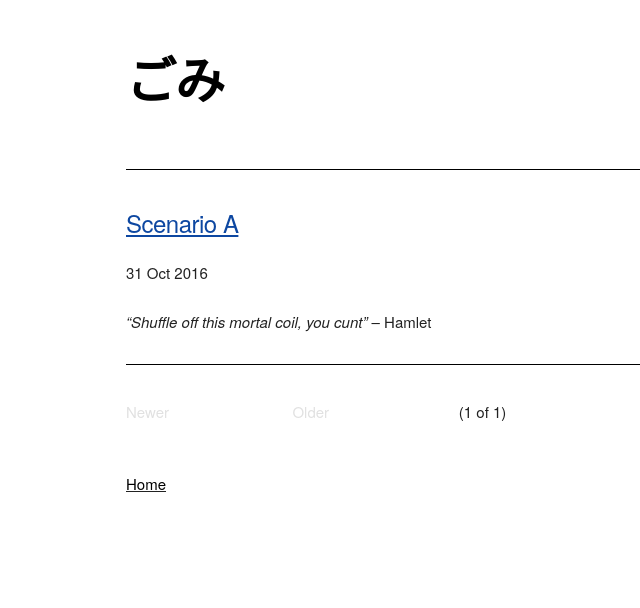
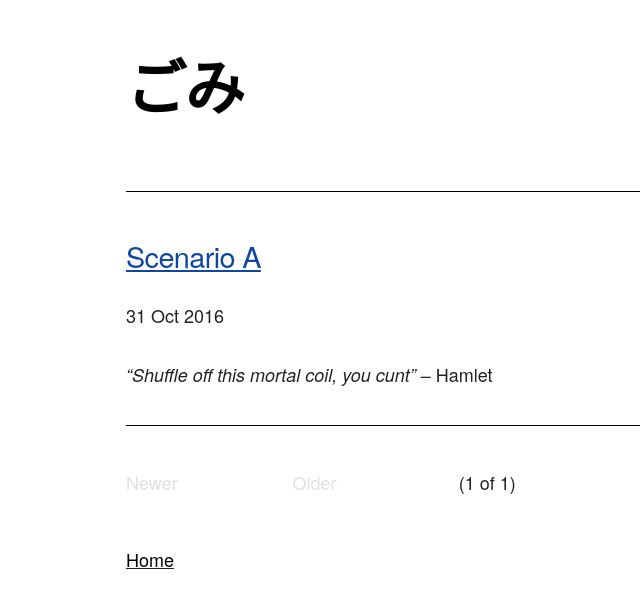
Before and after one commit to mt-trash/mt-trash.github.io, a Jekyll site: the page built from index.html, in a window 1280 px wide. Shown: the top 608 px of the page, without its empty margins (34-674 px from the left). Built offline with Jekyll 4.4.1, drawn with Linux system fonts in a browser that asks for light colours; the list of posts is cut into pages by our own code.

Commit message:
Font size

```diff
--- a/css/skeleton.css
+++ b/css/skeleton.css
@@ -119,7 +119,7 @@
 html is set to 62.5% so that all the REM measurements throughout Skeleton
 are based on 10px sizing. So basically 1.5rem = 15px :) */
 html {
-  font-size: 62.5%; }
+  font-size: 75%; }
 body {
   font-size: 1.5em; /* currently ems cause chrome bug misinterpreting rems on body element */
   line-height: 1.6;
```
